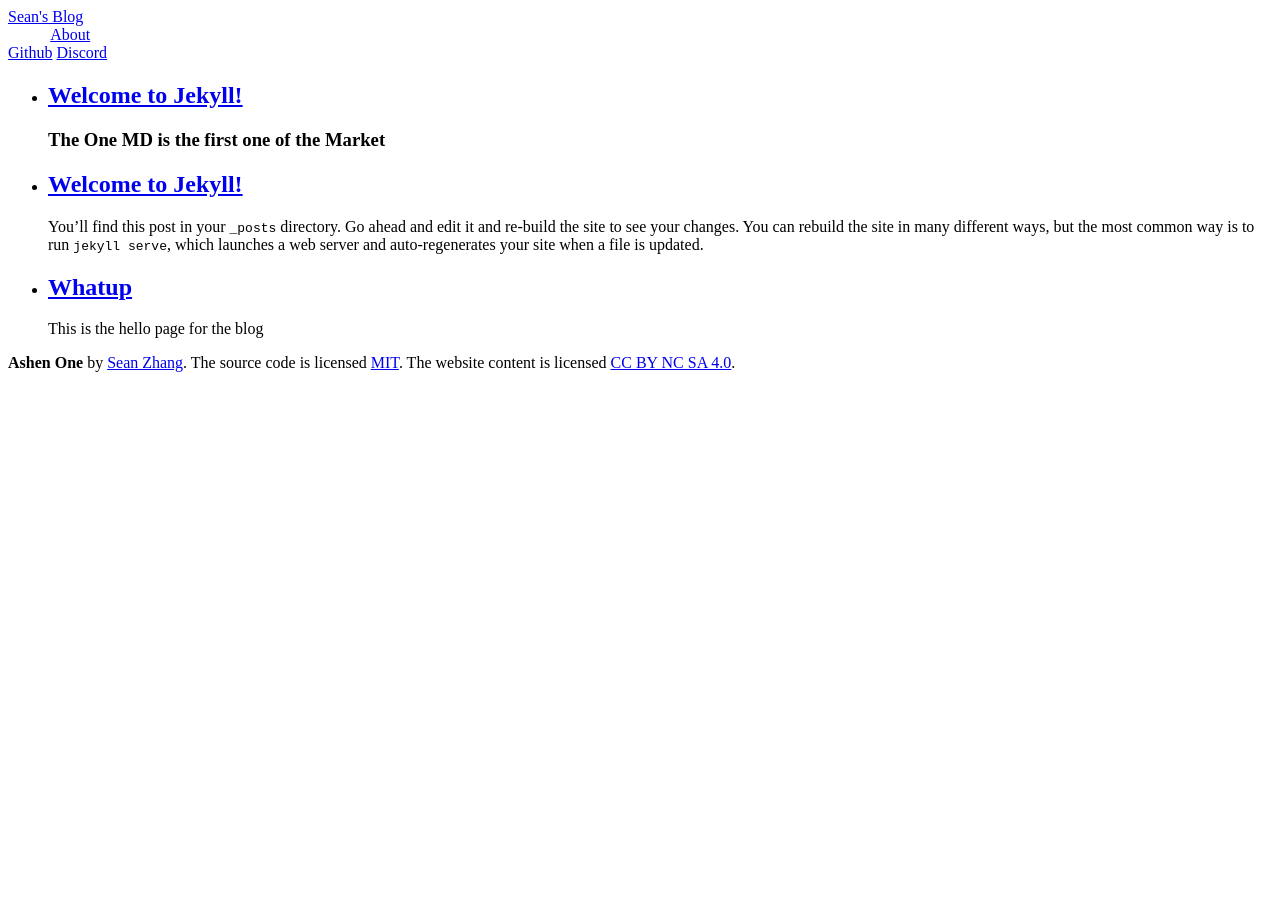
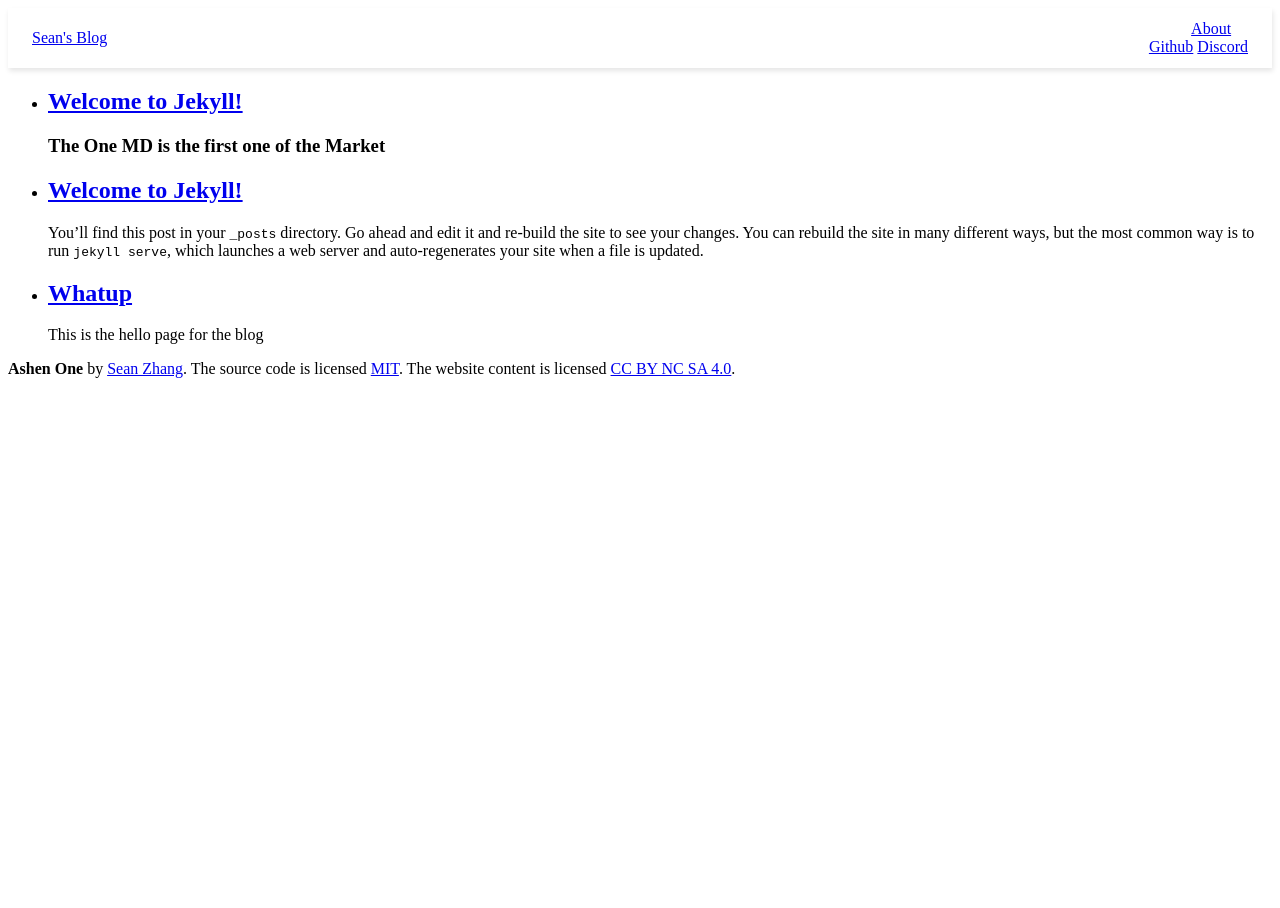
Before and after one commit to sean7218/sean7218.github.io, a Jekyll site: the page built from index.html, in a window 1280 px wide. Built offline with Jekyll 4.4.1, drawn with Linux system fonts in a browser that asks for light colours.

Commit message:
added extend

```diff
--- /dev/null
+++ b/_sass/shura/components/_navbar.scss
@@ -0,0 +1,17 @@
+.flex-layout {
+  width: 100%;
+  display: flex;
+  align-items: center;
+  justify-content: space-between;
+  box-sizing: border-box;
+}
+
+.navbar {
+  @extend .flex-layout;
+  padding: $base-padding $base-padding * 2;
+  box-shadow: $base-box-shadow;
+
+  .site-title {
+    font-size: $font-size-lg;
+  }
+}
--- a/_sass/shura/index.scss
+++ b/_sass/shura/index.scss
@@ -13,6 +13,7 @@
 // // components (button, card, navbar)
 @import 'components/card';
 @import 'components/button';
+@import 'components/navbar';
 
 // utility (margin, padding, opacity)
 @import 'utilities';
```
